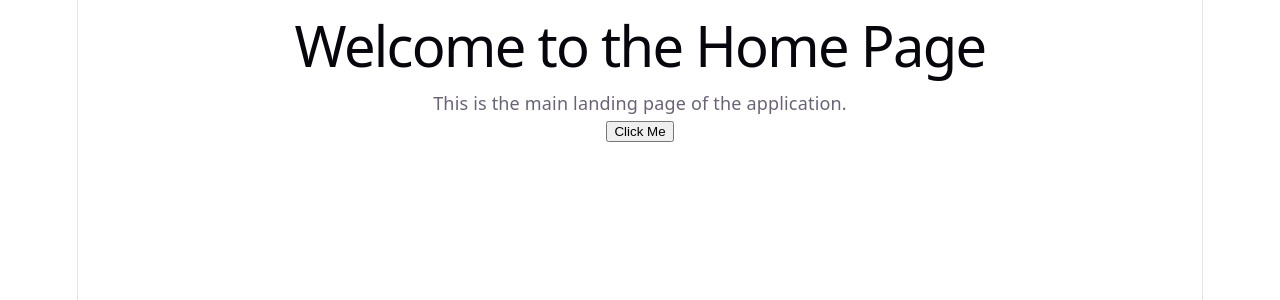
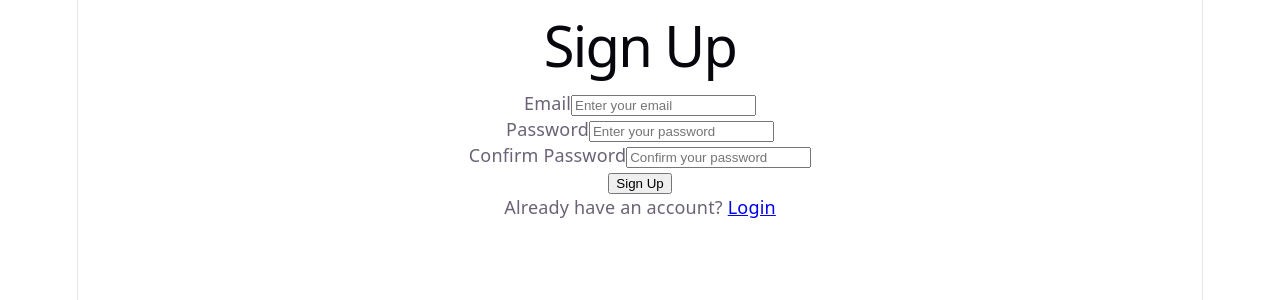
Before and after one commit to Jugg00/2026NSUHACKATHON_Project, a React (Vite) app: page /signup in a window 1280 px wide. Shown: the top 300 px of the page. Built offline with nearby package versions, Linux system fonts and the light colour scheme.

Commit message:
Add login signup pages and form validation

```diff
--- a/package.json
+++ b/package.json
@@ -11,7 +11,8 @@
   },
   "dependencies": {
     "react": "^19.2.8",
-    "react-dom": "^19.2.8"
+    "react-dom": "^19.2.8",
+    "react-router-dom": "^7.18.4"
   },
   "devDependencies": {
     "@types/react": "^19.2.18",
--- a/src/App.jsx
+++ b/src/App.jsx
@@ -1,11 +1,18 @@
-import Home from './pages/Home'
+import { BrowserRouter, Routes, Route, Navigate } from 'react-router-dom'
+import Login from './pages/Login'
+import Signup from './pages/Signup'
 
 function App() {
-
   return (
-   <Home />
-
+    <BrowserRouter>
+      <Routes>
+        {/* Start on the login page */}
+        <Route path="/" element={<Navigate to="/login" replace />} />
+        <Route path="/login" element={<Login />} />
+        <Route path="/signup" element={<Signup />} />
+      </Routes>
+    </BrowserRouter>
   )
 }
 
- export default App
+export default App
--- a/src/pages/Home.jsx
+++ /dev/null
@@ -1,18 +0,0 @@
-import Button from '../components/Button'
-
-function Home() {
-    return (
-        <main>
-            { /* Placeholder content for the home page */ }
-            <h1>Welcome to the Home Page</h1>
-            <p>This is the main landing page of the application.</p>
-
-            <Button onClick={() => alert('Button clicked!')}>
-              Click Me
-            </Button>
-        </main>
-    )
-
-}
-
-export default Home
--- /dev/null
+++ b/src/pages/Login.jsx
@@ -0,0 +1,77 @@
+import { useState } from 'react'
+import { Link } from 'react-router-dom'
+
+function Login() {
+  const [email, setEmail] = useState('')
+  const [password, setPassword] = useState('')
+  const [error, setError] = useState('')
+
+  const handleSubmit = (event) => {
+    event.preventDefault()
+
+    // Make sure both fields are completed
+    if (!email || !password) {
+      setError('Please fill in all fields.')
+      return
+    }
+
+    // Check for a basic valid email format
+    if (!email.includes('@')) {
+      setError('Please enter a valid email address.')
+      return
+    }
+
+    // Check password length
+    if (password.length < 8) {
+      setError('Password must be at least 8 characters.')
+      return
+    }
+
+    // Clear errors when validation passes
+    setError('')
+    alert('Login information is valid!')
+  }
+
+  return (
+    <main>
+      <h1>Login</h1>
+
+      <form onSubmit={handleSubmit}>
+        <div>
+          <label htmlFor="email">Email</label>
+
+          <input
+            id="email"
+            type="email"
+            placeholder="Enter your email"
+            value={email}
+            onChange={(event) => setEmail(event.target.value)}
+          />
+        </div>
+
+        <div>
+          <label htmlFor="password">Password</label>
+
+          <input
+            id="password"
+            type="password"
+            placeholder="Enter your password"
+            value={password}
+            onChange={(event) => setPassword(event.target.value)}
+          />
+        </div>
+
+        {/* Displays validation errors */}
+        {error && <p>{error}</p>}
+
+        <button type="submit">Login</button>
+      </form>
+
+      <p>
+        Don't have an account? <Link to="/signup">Sign Up</Link>
+      </p>
+    </main>
+  )
+}
+
+export default Login
--- /dev/null
+++ b/src/pages/Signup.jsx
@@ -0,0 +1,84 @@
+import { useState } from 'react';
+import { Link } from 'react-router-dom';
+
+function Signup() {
+    const [email, setEmail] = useState('');
+    const [password, setPassword] = useState('');
+    const [confirmPassword, setConfirmPassword] = useState('');
+    const [error, setError] = useState('');
+
+    const handleSubmit = (event) => {
+    event.preventDefault()
+
+    // Make sure every field has been completed
+    if (!email || !password || !confirmPassword) {
+        setError('Please fill in all fields.')
+        return
+    }
+
+    // Make sure both passwords match
+    if (password !== confirmPassword) {
+        setError('Passwords do not match.')
+        return
+    }
+
+    // Make sure the password is long enough
+    if (password.length < 8) {
+        setError('Password must be at least 8 characters.')
+        return
+    }
+
+    // Clear the error when validation passes
+    setError('')
+    alert('Signup information is valid!')
+}
+
+    return (
+        <main>
+            <h1>Sign Up</h1>
+            <form onSubmit={handleSubmit}>
+                <div>
+                    <label htmlFor="email">Email</label>
+                    <input
+                        id="email"
+                        type="email"
+                        placeholder="Enter your email"
+                        value={email}
+                        onChange={(event) => setEmail(event.target.value)}
+                    />
+                </div>
+
+                <div>
+                    <label htmlFor="password">Password</label>
+                    <input
+                        id="password"
+                        type="password"
+                        placeholder="Enter your password"
+                        value={password}
+                        onChange={(event) => setPassword(event.target.value)}
+                    />
+                </div>
+
+                <div>
+                    <label htmlFor="confirmPassword">Confirm Password</label>
+                    <input
+                        id="confirmPassword"
+                        type="password"
+                        placeholder="Confirm your password"
+                        value={confirmPassword}
+                        onChange={(event) => setConfirmPassword(event.target.value)}
+                    />
+                </div>
+
+                {error && <p>{error}</p>}
+
+                <button type="submit">Sign Up</button>
+            </form>
+            <p>
+                Already have an account? <Link to="/login">Login</Link>
+            </p>
+        </main>
+    )
+}
+
+export default Signup
```
Also changed, not shown: src/components/FormInput.jsx (added, +22 -0 lines), src/utils/validation.js (added, +40 -0 lines), src/components/Navbar.jsx (deleted), 1 other file (tests, documents, lock files or other folders).
